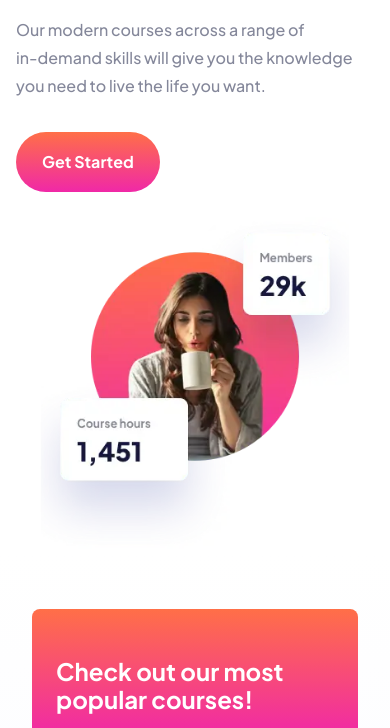
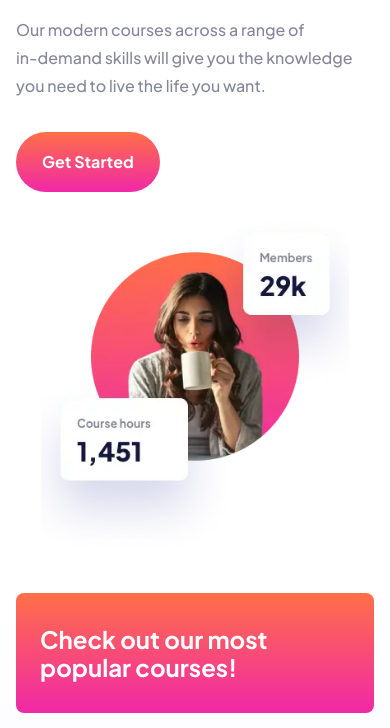
Before and after one commit to pietyr/skilled-elearning-landing-page, a website: page index.html in a window 390 px wide. Shown: the part 222-950 px from the top of the page. Drawn offline with Linux system fonts and the light colour scheme.

Commit message:
feat: style header card for mobile

```diff
--- a/scss/components/_card.scss
+++ b/scss/components/_card.scss
@@ -3,16 +3,10 @@
 @use 'sass:map';
 
 .card {
-  max-width: 435px;
-  flex: 1 1 20.5rem;
   border-radius: 0.5rem;
-  padding: 1.5rem;
-  padding-top: 3rem;
   background-color: var.$white;
 
   &__header {
-    margin: 0;
-
     font-weight: map.get(font.$font-weights, 'body-s');
     font-size: map.get(font.$font-sizes, 'heading-s');
     line-height: map.get(font.$line-heights, 'heading-s');
--- a/scss/layout/_card.scss
+++ b/scss/layout/_card.scss
@@ -1,9 +1,25 @@
 .card {
   position: relative;
+  max-width: 435px;
+  flex: 1 1 20.5rem;
+
   margin-top: clamp(2.5rem, 7vw, 4.75rem);
+  padding: 1.5rem;
+  padding-top: 3rem;
+
+  &__header {
+    margin: 0;
+  }
+
   &__logo {
     position: absolute;
     top: 0;
     transform: translateY(-50%);
   }
+
+  &--pink {
+    padding-top: 0;
+    padding-inline: 1.5rem;
+    padding-block: 2rem;
+  }
 }
--- a/scss/layout/_courses.scss
+++ b/scss/layout/_courses.scss
@@ -6,7 +6,6 @@
   flex-wrap: wrap;
 
   max-width: var.$max-width;
-  padding-block: clamp(1rem, 3.25vw, 1.5rem);
   margin-inline: clamp(1rem, 4vw, 2.5rem);
   @media (min-width: 570px) {
     margin-inline: clamp(1rem, 5.5vw, 2.5rem);
```
Also changed, not shown: style.css, 1 other file.
